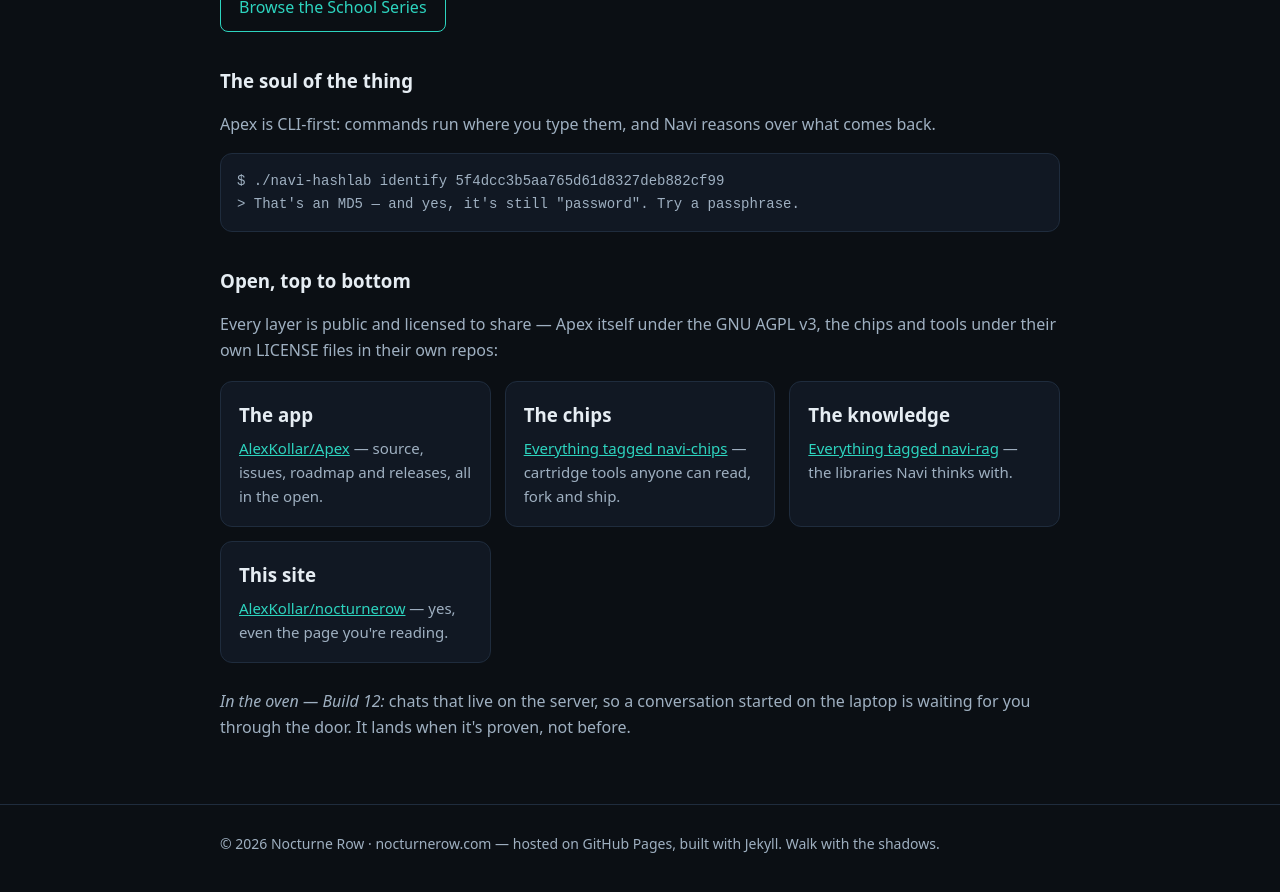
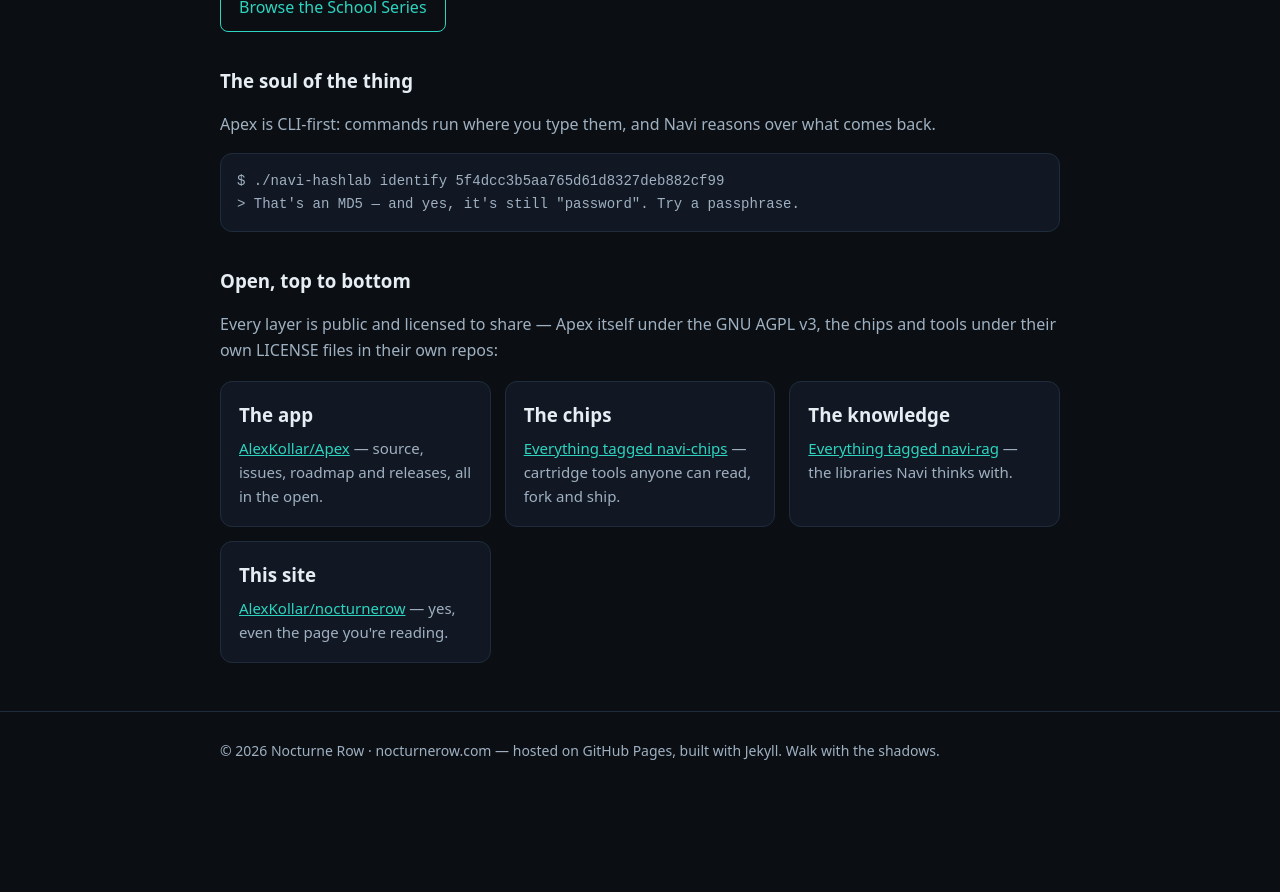
Before and after one commit to AlexKollar/nocturnerow, a Jekyll site: the page built from apex.html, in a window 1280 px wide and 900 px high, scrolled down 2711 px. Shown: the top 892 px of the window. Built offline with Jekyll 4.4.1, drawn with Linux system fonts in a browser that asks for light colours; after the commit the page ends 3518 px from its top, so only the background shows below that.

Commit message:
Apex page: pull the 'In the oven — Build 12' blurb

```diff
--- a/apex.html
+++ b/apex.html
@@ -71,6 +71,5 @@ permalink: /apex.html
 <div class="tile"><h3>The knowledge</h3><p><a href="https://github.com/topics/navi-rag" style="color:var(--accent)">Everything tagged navi-rag</a> — the libraries Navi thinks with.</p></div>
 <div class="tile"><h3>This site</h3><p><a href="https://github.com/AlexKollar/nocturnerow" style="color:var(--accent)">AlexKollar/nocturnerow</a> — yes, even the page you're reading.</p></div>
 </div>
-<p style="margin-top:26px"><i>In the oven — Build 12:</i> chats that live on the server, so a conversation started on the laptop is waiting for you through the door. It lands when it's proven, not before.</p>
 </section>
 </main>
```
